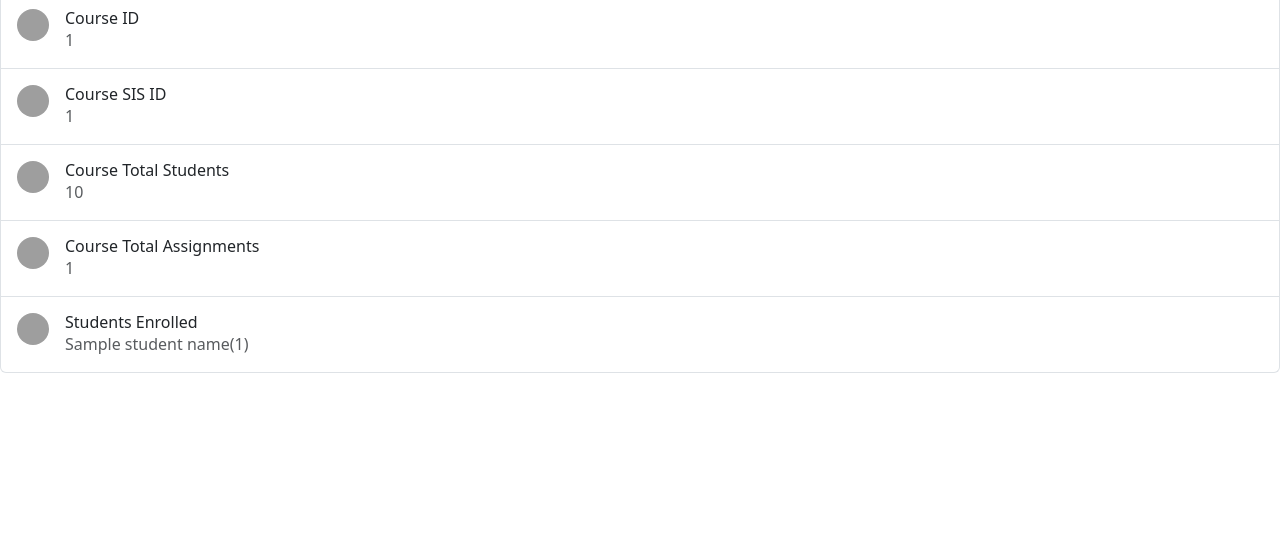
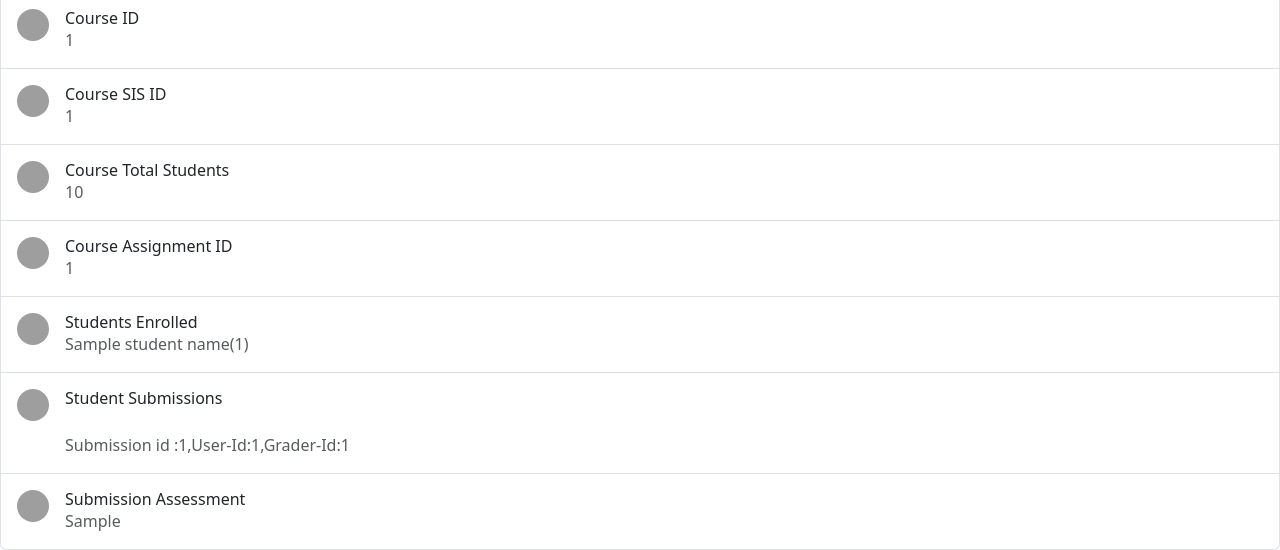
Before and after one commit to vikilog/LTI_test, a Flask app: template app/templates/index.html in a window 1280 px wide. Shown: the part 694-1244 px from the top of the page. Before the commit the page ends 1067 px from the top, so only its background shows below. Run offline with Flask 2, Linux system fonts and the light colour scheme; the template is opened without the code that fills it: most values are stand-ins (such as "Sample title", 1, 10 or a date in 2020); some libraries are stand-ins or nearby versions; grey boxes are pictures that could not be loaded.

Commit message:
Grading the students by put request-static

```diff
--- a/app/app.py
+++ b/app/app.py
@@ -119,6 +119,24 @@ def get_site_student_names(canvas_site_id, access_token):
     return r
 
 
+def get_site_student_submissions(canvas_site_id, access_token,assignment_id):
+    api = '{}/api/v1/courses/{}/assignments/{}/submissions'.format(API_BASE, canvas_site_id,assignment_id)
+    headers = {'Authorization': 'Bearer {}'.format(access_token)}
+    params = {
+        'include[]': '',
+    }
+    r = requests.get(api, params=params, headers=headers).json()
+    return r
+
+def get_site_assess_submission(canvas_site_id, access_token,assignment_id,user_id,total_marks):
+    api = '{}/api/v1/courses/{}/assignments/{}/submissions/{}'.format(API_BASE, canvas_site_id,assignment_id,user_id)
+    headers = {'Authorization': 'Bearer {}'.format(access_token)}
+    params = {
+        'submission[posted_grade]': str(total_marks),
+    }
+    r = requests.put(api, params=params, headers=headers).json()
+    return r
+
 @app.route('/login/', methods=['GET', 'POST'])
 def login():
     tool_conf = ToolConfJsonFile(get_lti_config_path())
@@ -190,6 +208,8 @@ def oauth():
         total_students = get_site_student_enrollment_count(course_id, r['access_token'])
         total_assignments = get_site_assignment_count(course_id,r['access_token'])
         student_names = get_site_student_names(course_id,r['access_token'])
+        student_submissions = get_site_student_submissions(course_id, r['access_token'], 2851)
+        submission_assessment = get_site_assess_submission(course_id, r['access_token'], 2851, 709, 70)
     params = {
         'code': code,
         'access_token': r['access_token'],
@@ -207,6 +227,8 @@ def oauth():
         'course_total_students': total_students['total_students'],
         'course_total_assignments': total_assignments,
         'student_names': student_names,
+        'student_submissions' : student_submissions,
+        'submission_assessment' : submission_assessment,
 
     }
 
--- a/app/templates/index.html
+++ b/app/templates/index.html
@@ -119,7 +119,7 @@
       <img src="https://github.com/twbs.png" alt="twbs" width="32" height="32" class="rounded-circle flex-shrink-0">
       <div class="d-flex gap-2 w-100 justify-content-between">
           <div>
-          <h6 class="mb-0">Course Total Assignments</h6>
+          <h6 class="mb-0">Course Assignment ID</h6>
           <p class="mb-0 opacity-75">{{course_total_assignments[0]['id']}}</p>
           </div>
       </div>
@@ -135,6 +135,27 @@
           </div>
       </div>
     </a>
+    <a href="#" class="list-group-item list-group-item-action d-flex gap-3 py-3" aria-current="true">
+      <img src="https://github.com/twbs.png" alt="twbs" width="32" height="32" class="rounded-circle flex-shrink-0">
+      <div class="d-flex gap-2 w-100 justify-content-between">
+          <div>
+          <h6 class="mb-0">Student Submissions</h6>
+          {% for x in student_submissions %}
+          <br>
+          <p class="mb-0 opacity-75">Submission id :{{x['id']}},User-Id:{{x['user_id']}},Grader-Id:{{x['grader_id']}}</p>
+          {% endfor %}
+          </div>
+      </div>
+    </a>
+    <a href="#" class="list-group-item list-group-item-action d-flex gap-3 py-3" aria-current="true">
+      <img src="https://github.com/twbs.png" alt="twbs" width="32" height="32" class="rounded-circle flex-shrink-0">
+      <div class="d-flex gap-2 w-100 justify-content-between">
+          <div>
+          <h6 class="mb-0">Submission Assessment</h6>
+          <p class="mb-0 opacity-75">{{submission_assessment}}</p>
+          </div>
+      </div>
+    </a>
   </div>
 </table>
 
```
